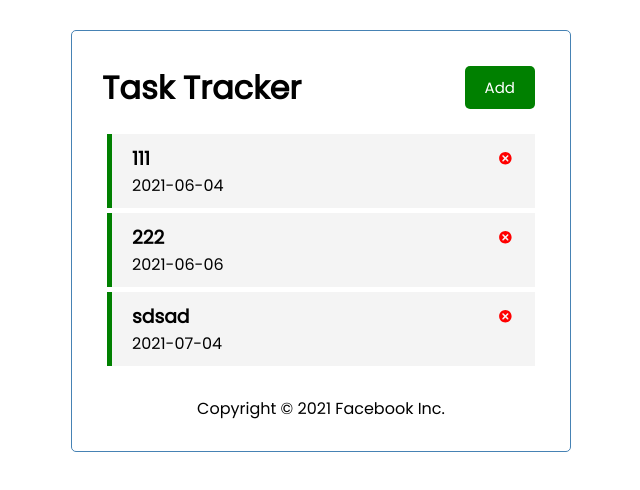
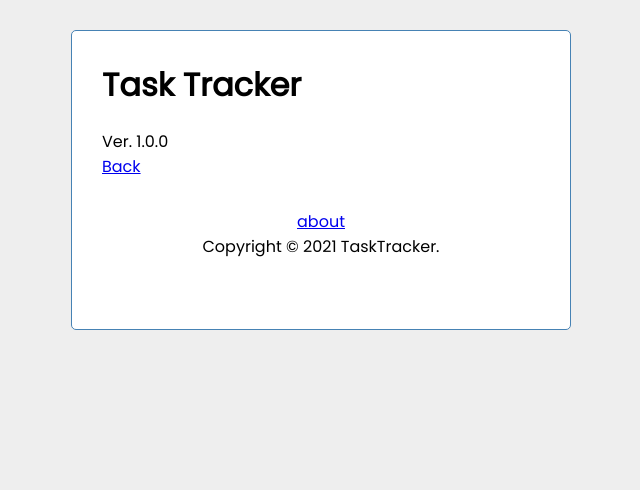
Before and after one commit to autoex/task-tracker, a React (Create React App) app: page /about in a window 1280 px wide. Shown: the top 490 px of the page, without its empty margins (319-959 px from the left). Built offline with nearby package versions, Linux system fonts and the light colour scheme; data requests are answered from the project's data file; the HTML template or start-up script is replaced by a standard one.

Commit message:
add routing

```diff
--- a/db.json
+++ b/db.json
@@ -1,22 +1,22 @@
 {
   "tasks": [
     {
-      "date": "2021-06-04",
-      "title": "111",
-      "reminder": true,
-      "id": 1
-    },
-    {
       "date": "2021-06-06",
-      "title": "222",
+      "title": "dff",
       "reminder": true,
       "id": 2
     },
     {
-      "date": "2021-07-04",
-      "title": "sdsad",
+      "date": "2021-06-06",
+      "title": "cvvcv",
       "reminder": true,
-      "id": 3
+      "id": 4
+    },
+    {
+      "date": "2021-06-04",
+      "title": "dsfs",
+      "reminder": false,
+      "id": 5
     }
   ]
 }
--- a/package.json
+++ b/package.json
@@ -11,6 +11,7 @@
     "react": "^17.0.2",
     "react-dom": "^17.0.2",
     "react-icons": "^4.2.0",
+    "react-router-dom": "^5.2.0",
     "react-scripts": "4.0.3",
     "web-vitals": "^1.1.2"
   },
--- a/src/App.js
+++ b/src/App.js
@@ -3,6 +3,12 @@ import Footer from "./components/Footer";
 import Tasks from "./components/Tasks";
 import React, {useState, useEffect} from 'react'
 import AddTask from "./components/AddTask";
+import {
+    BrowserRouter as Router,
+    Switch,
+    Route
+} from "react-router-dom";
+import About from "./components/About";
 
 function App() {
     const [tasks, setTasks] = useState([]);
@@ -31,7 +37,6 @@ function App() {
         await fetch(`http://localhost:3004/tasks/${id}`, {method: 'DELETE'});
 
 
-
         setTasks(tasks.filter(task => task.id !== id))
     };
 
@@ -39,11 +44,12 @@ function App() {
         const taskToggle = await fetchTask(id);
         const updTask = {...taskToggle, reminder: !taskToggle.reminder};
 
-        const res = await fetch(`http://localhost:3004/tasks/${id}`, {method: 'PUT', headers: {'Content-type': 'application/json'}, body: JSON.stringify(updTask)});
+        const res = await fetch(`http://localhost:3004/tasks/${id}`, {
+            method: 'PUT',
+            headers: {'Content-type': 'application/json'},
+            body: JSON.stringify(updTask)
+        });
         const data = await res.json();
-        console.log(data);
-
-
         setTasks(tasks.map(task => task.id === id ? {...task, reminder: data.reminder} : task))
     };
 
@@ -52,26 +58,39 @@ function App() {
     };
 
     const addTask = async (task) => {
-        const res = await fetch(`http://localhost:3004/tasks/`, {method: 'POST', headers: {'Content-type': 'application/json'}, body: JSON.stringify(task)});
+        const res = await fetch(`http://localhost:3004/tasks/`, {
+            method: 'POST',
+            headers: {'Content-type': 'application/json'},
+            body: JSON.stringify(task)
+        });
 
         const data = await res.json();
-
-        setTasks([...tasks, data])
+        setTasks([...tasks, data]);
 
 
         /*let id = Date.now();
         const newTask = {...task, id};
-        setTasks([...tasks, newTask]);
-        setFormActive(false)*/
+        setTasks([...tasks, newTask]);*/
+        setFormActive(false)
     };
     return (
+        <Router>
             <div className="container">
                 <Header toggleFormActive={toggleFormActive} formActive={formActive}/>
+                <Switch>
+                    <Route path='/' exact render={() => (
+                        <>
                             {formActive && <AddTask addTask={addTask}/>}
                             {tasks.length > 0 ?
-                <Tasks tasks={tasks} deleteTask={deleteTask} toggleReminder={toggleReminder}/> : 'No tasks yet.'}
+                                <Tasks tasks={tasks} deleteTask={deleteTask}
+                                       toggleReminder={toggleReminder}/> : 'No tasks yet.'}
+                        </>
+                    )}/>
+                    <Route path={'/about'} component={About}/>
+                </Switch>
                 <Footer/>
             </div>
+        </Router>
     );
 }
 
--- /dev/null
+++ b/src/components/About.js
@@ -0,0 +1,13 @@
+import React from 'react'
+import {Link} from "react-router-dom";
+
+const About = () => {
+    return (
+        <>
+            <p>Ver. 1.0.0</p>
+            <Link to='/'>Back</Link>
+        </>
+    );
+};
+
+export default About;
--- a/src/components/AddTask.js
+++ b/src/components/AddTask.js
@@ -21,12 +21,12 @@ const AddTask = ({addTask}) => {
         <form className='add-form' onSubmit={onSubmit}>
             <div className='form-control'>
                 <label>Task</label>
-                <input className={missedData && 'input-error'} type="text" placeholder={'Add Task'} value={title} onChange={(e) => setTitle(e.target.value)}/>
+                <input className={missedData ? 'input-error': undefined} type="text" placeholder={'Add Task'} value={title} onChange={(e) => setTitle(e.target.value)}/>
                 {missedData && <div className="error-message">Please input task</div>}
             </div>
             <div className='form-control'>
                 <label>Date</label>
-                <input className={missedData && 'input-error'} type="date" placeholder={'Add Task'} value={date} onChange={(e) => setDate(e.target.value)}/>
+                <input className={missedData ? 'input-error' : undefined} type="date" placeholder={'Add Task'} value={date} onChange={(e) => setDate(e.target.value)}/>
                 {missedData && <div className="error-message">Please input data</div>}
             </div>
 
--- a/src/components/Footer.js
+++ b/src/components/Footer.js
@@ -1,20 +1,15 @@
-import PropTypes from 'prop-types'
 import React from 'react'
+import {Link} from "react-router-dom";
 
-const Footer = ({title}) => {
+const Footer = () => {
     return (
         <footer>
-            {title}
+            <div><Link to={'/about'}>about</Link></div>
+            <div>Copyright © 2021 TaskTracker.</div>
         </footer>
     );
 };
 
-Footer.defaultProps = {
-    title: 'Copyright © 2021 Facebook Inc.'
-};
 
-Footer.propTypes = {
-    title: PropTypes.string
-};
 
 export default Footer;
--- a/src/components/Header.js
+++ b/src/components/Header.js
@@ -1,13 +1,16 @@
 import PropTypes from 'prop-types'
 import React from 'react'
 import Button from "./Button";
+import {useLocation} from 'react-router-dom'
 
 const Header = ({title, toggleFormActive, formActive}) => {
+    const location = useLocation();
     return (
         <header className={'header'}>
             <h1>{title}</h1>
+            {location.pathname === '/' &&
             <Button text={'Add'} styleName={'btn'} color={'green'} toggleFormActive={toggleFormActive}
-                    formActive={formActive}/>
+                    formActive={formActive}/>}
         </header>
     );
 };
--- a/src/index.css
+++ b/src/index.css
@@ -8,6 +8,7 @@
 
 body {
   font-family: 'Poppins', sans-serif;
+  background: #eee;
 }
 
 .container {
@@ -18,6 +19,7 @@ body {
   border: 1px solid steelblue;
   padding: 30px;
   border-radius: 5px;
+  background: #fff;
 }
 
 .header {
```
Also changed, not shown: src/index.js (+4 -4 lines), 1 other file (tests, documents, lock files or other folders). Lines whose indentation alone changed are shown as unchanged.
